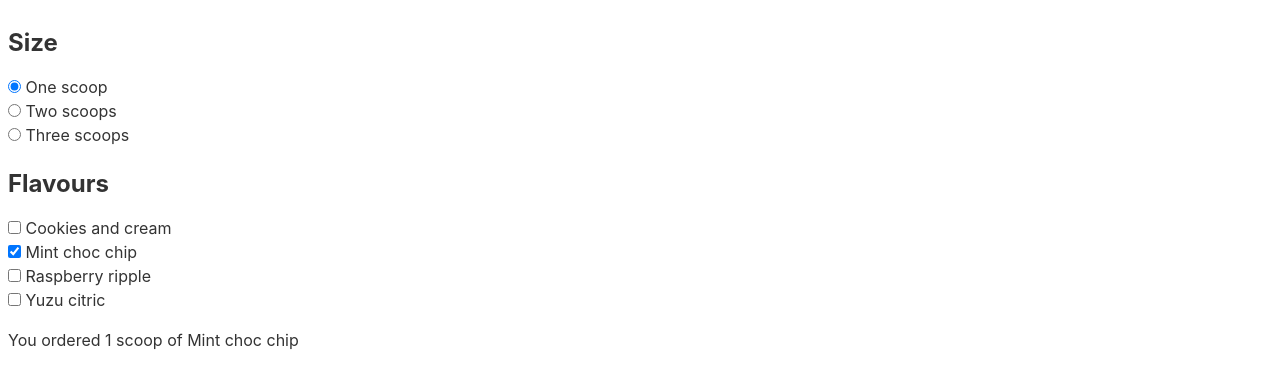
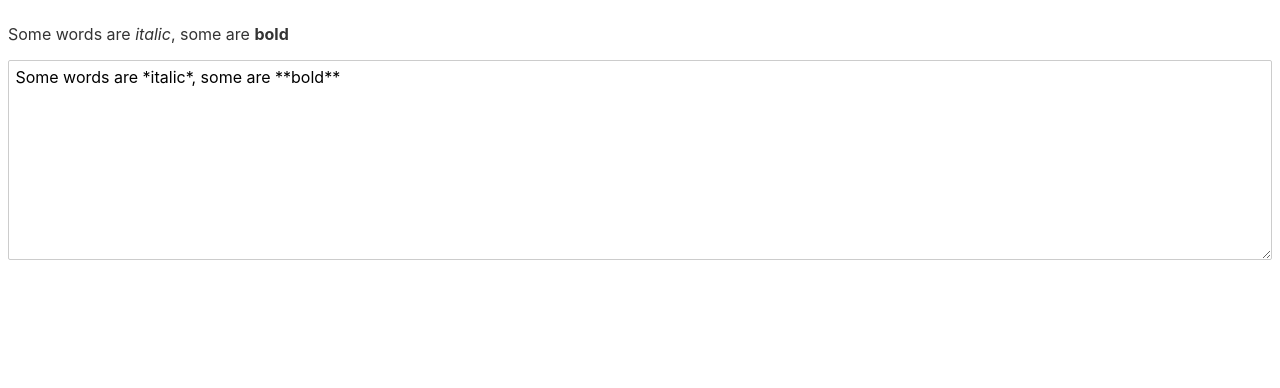
Before and after one commit to phucbm/svelte-ohayou, a Svelte app: page / in a window 1280 px wide. Shown: the top 388 px of the page. Built offline with nearby package versions, Linux system fonts and the light colour scheme.

Commit message:
bindings: textarea inputs

```diff
--- a/package.json
+++ b/package.json
@@ -18,6 +18,7 @@
     "svelte": "^3.0.0"
   },
   "dependencies": {
+    "marked": "^4.0.14",
     "sirv-cli": "^2.0.0"
   }
 }
--- a/src/App.svelte
+++ b/src/App.svelte
@@ -1,53 +1,13 @@
 <script>
-    let scoops = 1;
-    let flavours = ['Mint choc chip'];
+    import {marked} from 'marked';
 
-    function join(flavours){
-        if(flavours.length === 1) return flavours[0];
-        return `${flavours.slice(0, -1).join(', ')} and ${flavours[flavours.length - 1]}`;
-    }
-
-    let menu = [
-        'Cookies and cream',
-        'Mint choc chip',
-        'Raspberry ripple',
-        'Yuzu citric'
-    ];
+    let value = `Some words are *italic*, some are **bold**`;
 </script>
 
-<h2>Size</h2>
+{@html marked(value)}
 
-<label>
-    <input type=radio bind:group={scoops} name="scoops" value={1}>
-    One scoop
-</label>
+<textarea bind:value></textarea>
 
-<label>
-    <input type=radio bind:group={scoops} name="scoops" value={2}>
-    Two scoops
-</label>
-
-<label>
-    <input type=radio bind:group={scoops} name="scoops" value={3}>
-    Three scoops
-</label>
-
-<h2>Flavours</h2>
-
-{#each menu as flavour}
-    <label>
-        <input type=checkbox bind:group={flavours} name="flavours" value="{flavour}">
-        {flavour}
-    </label>
-{/each}
-
-{#if flavours.length === 0}
-    <p>Please select at least one flavour</p>
-{:else if flavours.length > scoops}
-    <p>Can't order more flavours than scoops!</p>
-{:else}
-    <p>
-        You ordered {scoops} {scoops === 1 ? 'scoop' : 'scoops'}
-        of {join(flavours)}
-    </p>
-{/if}
+<style>
+    textarea { width:100%; height:200px; }
+</style>
```
